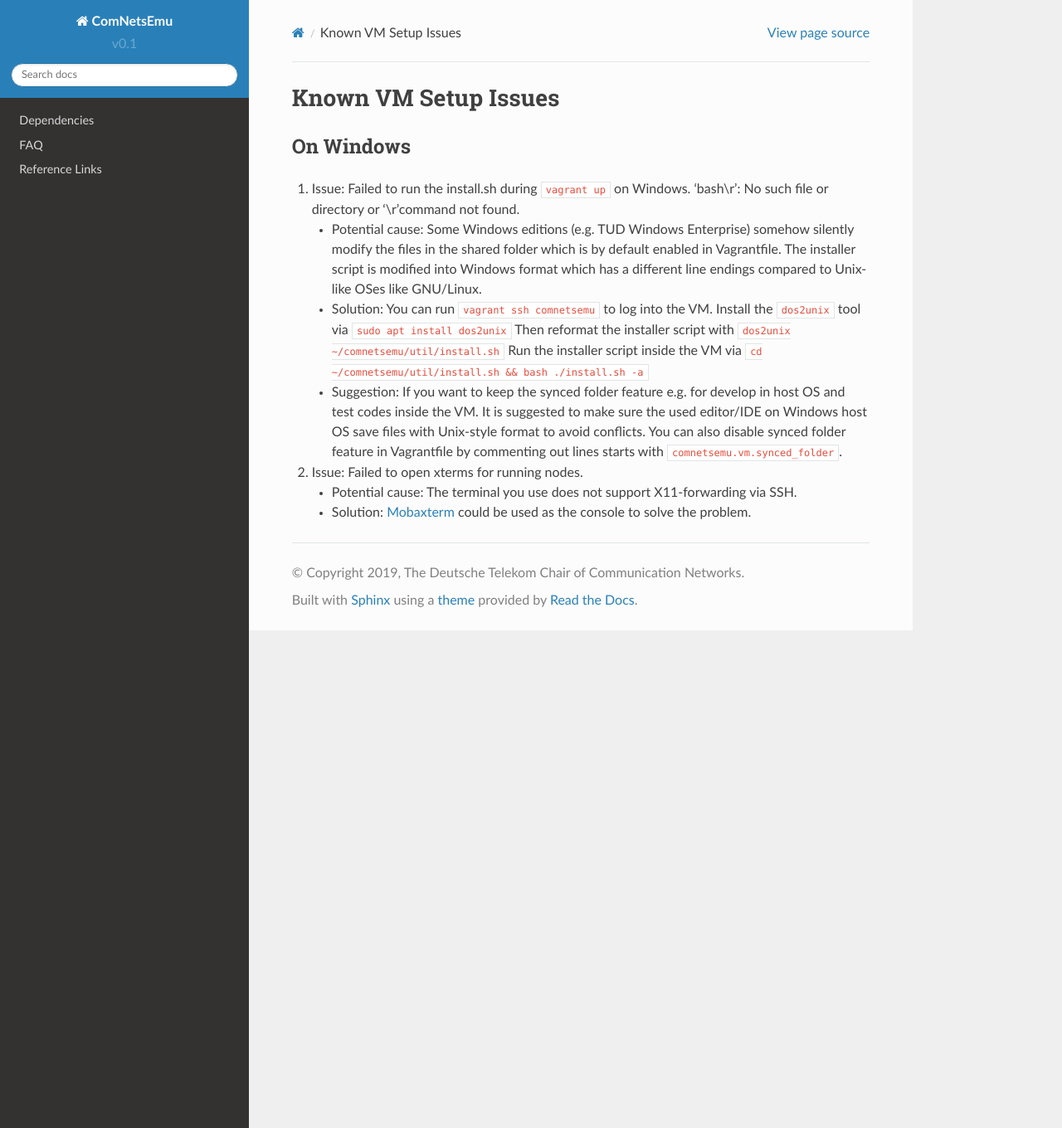
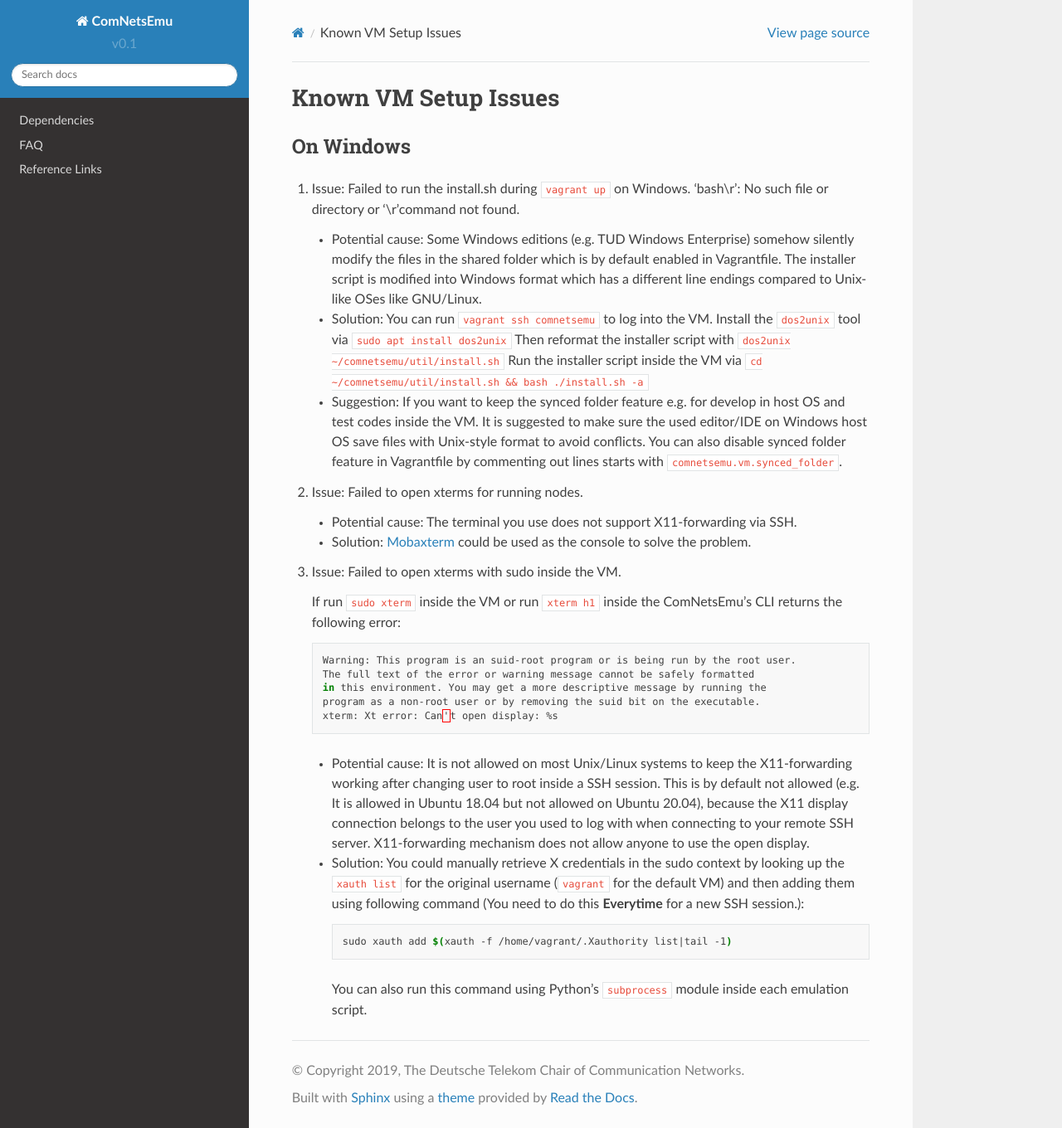
Before and after one commit to stevelorenz/comnetsemu, a Sphinx documentation site: the page built from doc/vm_setup_issues.md, in a window 1280 px wide and 1360 px high. Shown: the whole window at 83% size. Built offline with Sphinx 7.4.7 and the Read the Docs theme 2.0.0, drawn with Linux system fonts in a browser that asks for light colours; pages that are not in the unit, such as notebooks, are missing from menus.

````diff
--- a/doc/vm_setup_issues.md
+++ b/doc/vm_setup_issues.md
@@ -30,3 +30,28 @@
 
     * Solution:
     [Mobaxterm](https://mobaxterm.mobatek.net/) could be used as the console to solve the problem.
+
+3. Issue: Failed to open xterms with sudo inside the VM.
+
+   If run `sudo xterm` inside the VM or run `xterm h1` inside the ComNetsEmu's CLI returns the following error:
+
+   ```bash
+   Warning: This program is an suid-root program or is being run by the root user.
+   The full text of the error or warning message cannot be safely formatted
+   in this environment. You may get a more descriptive message by running the
+   program as a non-root user or by removing the suid bit on the executable.
+   xterm: Xt error: Can't open display: %s
+   ```
+
+   * Potential cause: It is not allowed on most Unix/Linux systems to keep the X11-forwarding working after changing user to root inside a SSH session.  This is by
+     default not allowed (e.g. It is allowed in Ubuntu 18.04 but not allowed on Ubuntu 20.04), because the X11 display connection belongs to the user you used to log with
+     when connecting to your remote SSH server.  X11-forwarding mechanism does not allow anyone to use the open display.
+
+   * Solution: You could manually retrieve X credentials in the sudo context by looking up the `xauth list` for the original username (`vagrant` for the default VM) and
+     then adding them using following command (You need to do this **Everytime** for a new SSH session.):
+
+     ```bash
+     sudo xauth add $(xauth -f /home/vagrant/.Xauthority list|tail -1)
+     ```
+
+     You can also run this command using Python's `subprocess` module inside each emulation script.
````
Also changed, not shown: README.md (+6 -1 lines), 1 other file.
